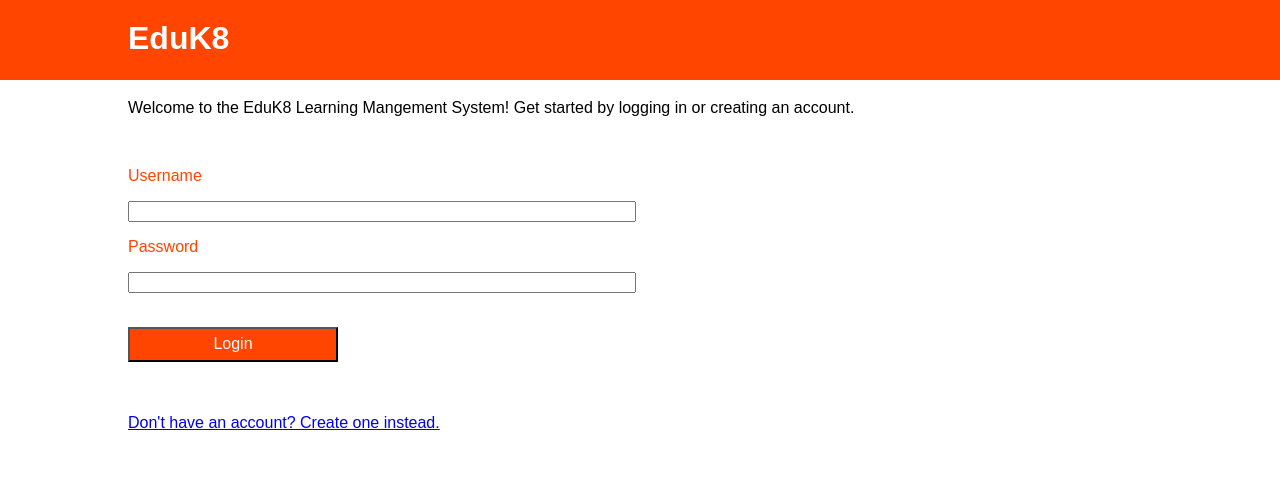
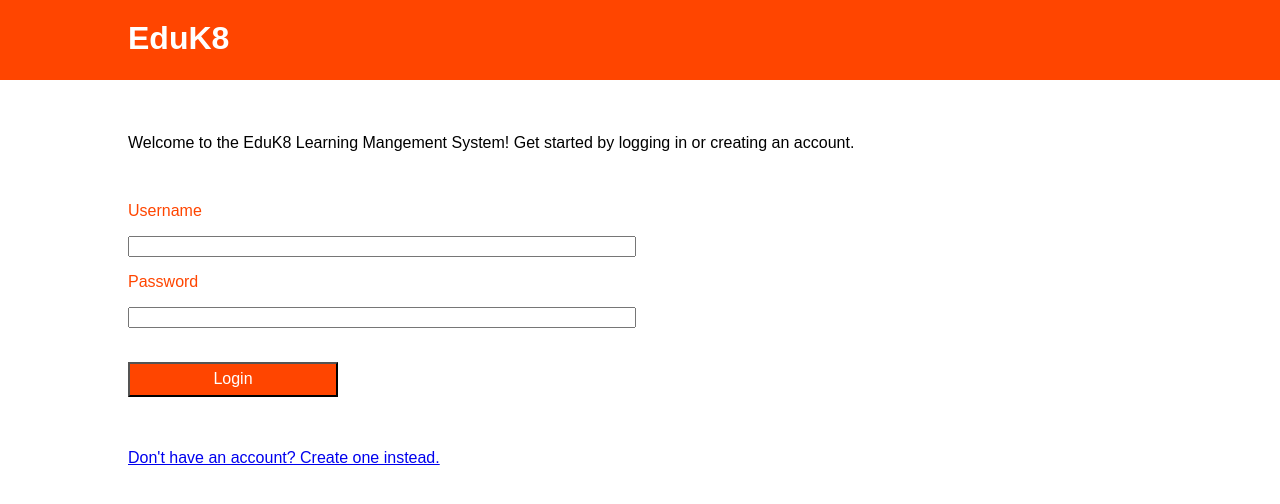
Before and after one commit to somaraani/cs466-coursework, a PHP site: page /TMA2/part2/index.php in a window 1280 px wide. Shown: the top 504 px of the page. Run offline with PHP 8.4, Linux system fonts and the light colour scheme; data that the repository does not hold is empty.

Commit message:
Update style.css

```diff
--- a/TMA2/shared/style.css
+++ b/TMA2/shared/style.css
@@ -44,7 +44,7 @@ html, body {
 }
 
 .content {
-    margin-top: 65px !important;
+    margin-top: 100px !important;
 }
 
 h1, h2 {
```
